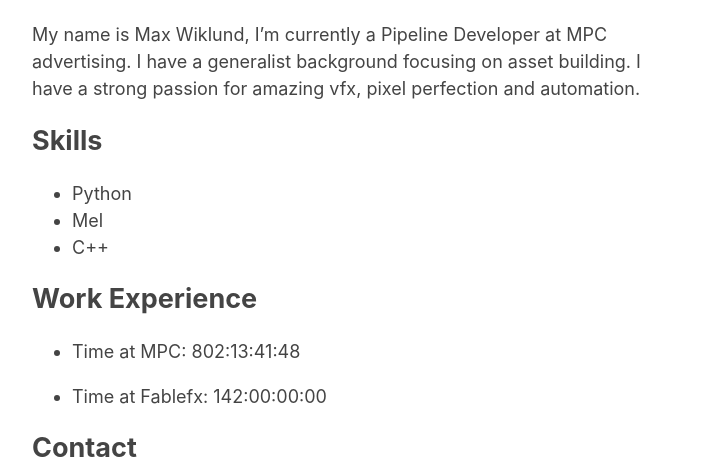
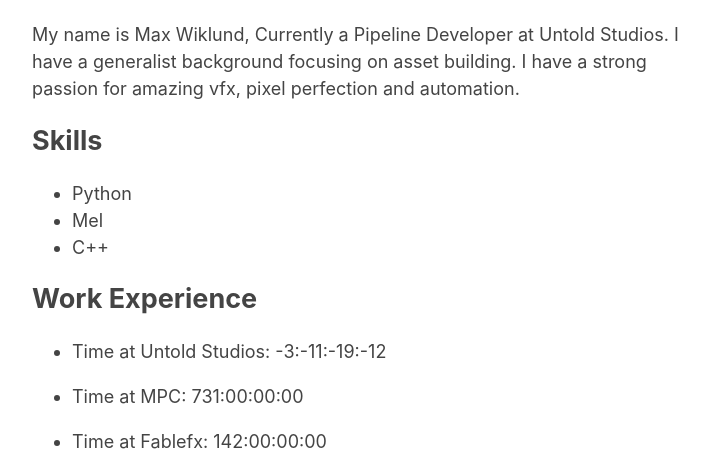
Before and after one commit to maxWiklund/maxWiklund.github.io, a plain HTML site: page index.html in a window 1280 px wide. Shown: the part 86-560 px from the top of the page, without its empty margins (283-992 px from the left). Drawn offline with Linux system fonts and the light colour scheme.

Commit message:
Changed job to Untold Studios.

```diff
--- a/index.html
+++ b/index.html
@@ -8,7 +8,7 @@
   </head>
   <body>
     <h1 id="title"> Max Wiklund</h1>
-    <p>My name is Max Wiklund, I’m currently a Pipeline Developer at MPC advertising. I have a generalist background focusing on asset building. I have a strong passion for amazing vfx, pixel perfection and automation.</p>
+    <p>My name is Max Wiklund, Currently a Pipeline Developer at Untold Studios. I have a generalist background focusing on asset building. I have a strong passion for amazing vfx, pixel perfection and automation.</p>
     <h2>Skills</h2>
     <ul>
       <li>Python</li>
@@ -17,7 +17,8 @@
     </ul>
     <h2>Work Experience</h2>
     <ul>
-      <li><p id="mpc_date"></p></li>
+      <li><p id="current_company"></p></li>
+      <li><p>Time at MPC: 731:00:00:00</p></li>
       <li><p>Time at Fablefx: 142:00:00:00</p></li>
     </ul>
     <h2>Contact</h2>
@@ -32,7 +33,7 @@
   </body>
 <script>
 window.onload = function() {
-  countUpFromTime("Sep 10, 2018 9:00:00", 'countup1');
+  countUpFromTime("Nov 23, 2020 9:00:00", 'countup1');
 };
 function countUpFromTime(countFrom, id) {
   countFrom = new Date(countFrom).getTime();
@@ -47,7 +48,7 @@ function countUpFromTime(countFrom, id) {
   hours = Math.floor((timeDifference % (secondsInADay)) / (secondsInAHour));
   mins = Math.floor(((timeDifference % (secondsInADay)) % (secondsInAHour)) / (60 * 1000));
   secs = Math.floor((((timeDifference % (secondsInADay)) % (secondsInAHour)) % (60 * 1000)) / 1000);
-  document.getElementById("mpc_date").innerHTML = "Time at MPC: " + days + ":" + hours + ":" + mins + ":" + secs;
+  document.getElementById("current_company").innerHTML = "Time at Untold Studios: " + days + ":" + hours + ":" + mins + ":" + secs;
 
   clearTimeout(countUpFromTime.interval);
   countUpFromTime.interval = setTimeout(function(){ countUpFromTime(countFrom, id); }, 1000);
```
